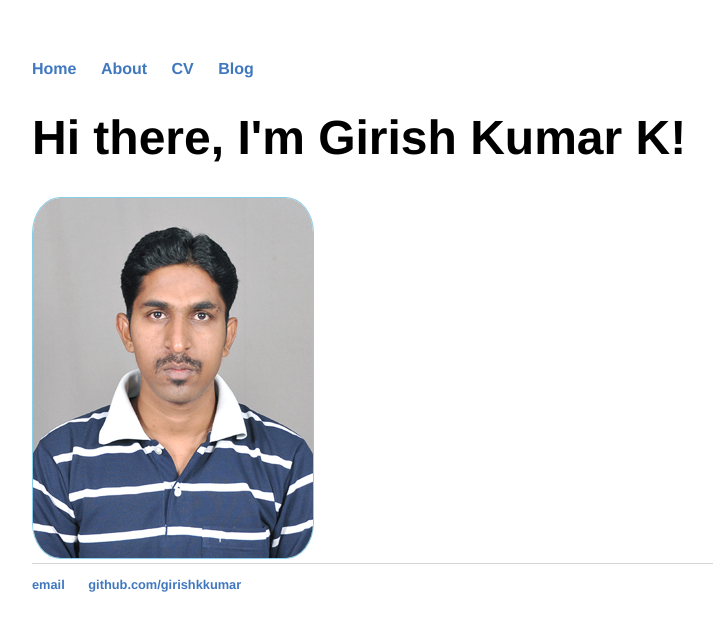
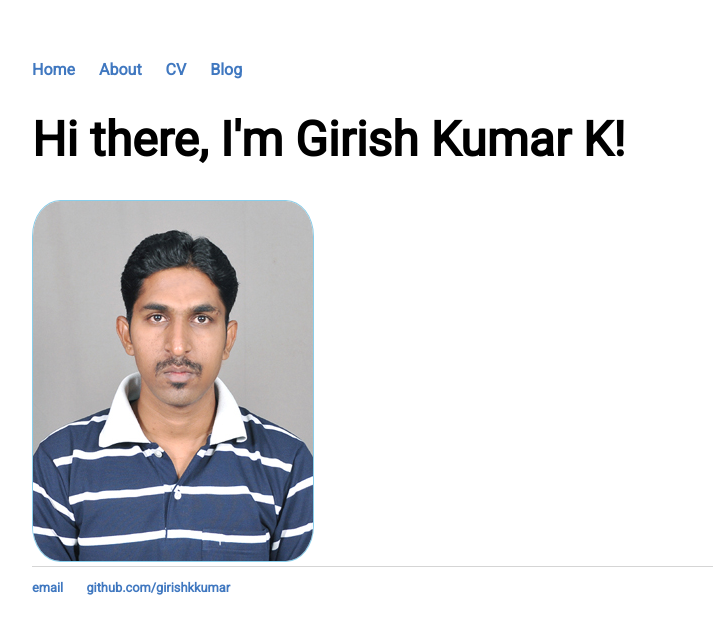
Before and after one commit to girishkkumar/girish.github.io, a Jekyll site: the page built from index.html, in a window 1280 px wide. Shown: the top 634 px of the page, without its empty margins (160-873 px from the left). Built offline with Jekyll 4.4.1, drawn with Linux system fonts in a browser that asks for light colours.

Commit message:
changed font-family to Roboto

```diff
--- a/css/main.css
+++ b/css/main.css
@@ -3,7 +3,7 @@ body {
     width: 70%;
 }
 nav ul, footer ul {
-    font-family:'Helvetica', 'Arial', 'Sans-Serif';
+    font-family: 'Roboto', sans-serif;
     padding: 0px;
     list-style: none;
     font-weight: bold;
@@ -22,7 +22,7 @@ a:hover {
 }
 h1 {
     font-size: 3em;
-    font-family:'Helvetica', 'Arial', 'Sans-Serif';
+    font-family: 'Roboto', sans-serif;
 }
 p {
     font-size: .95em;
```
